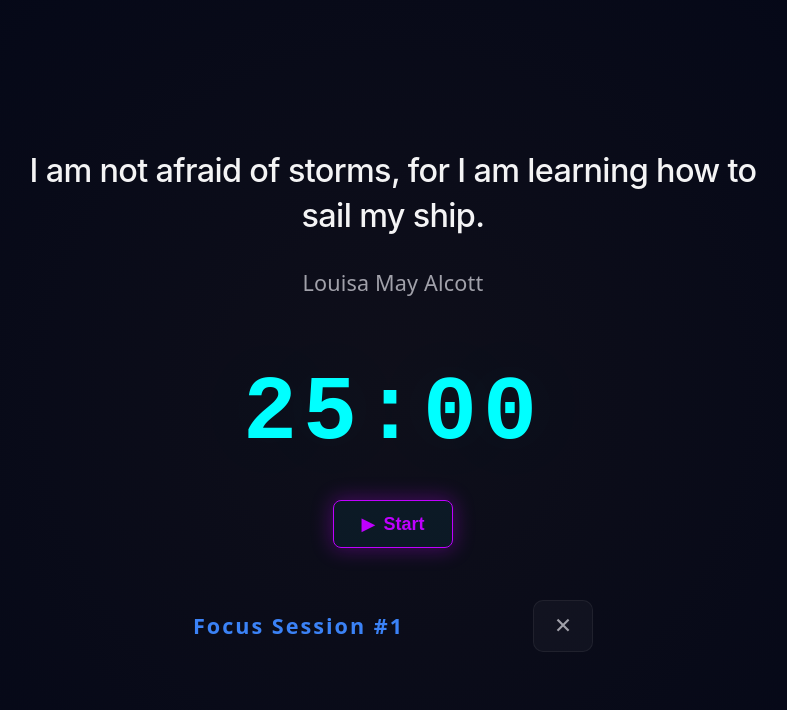
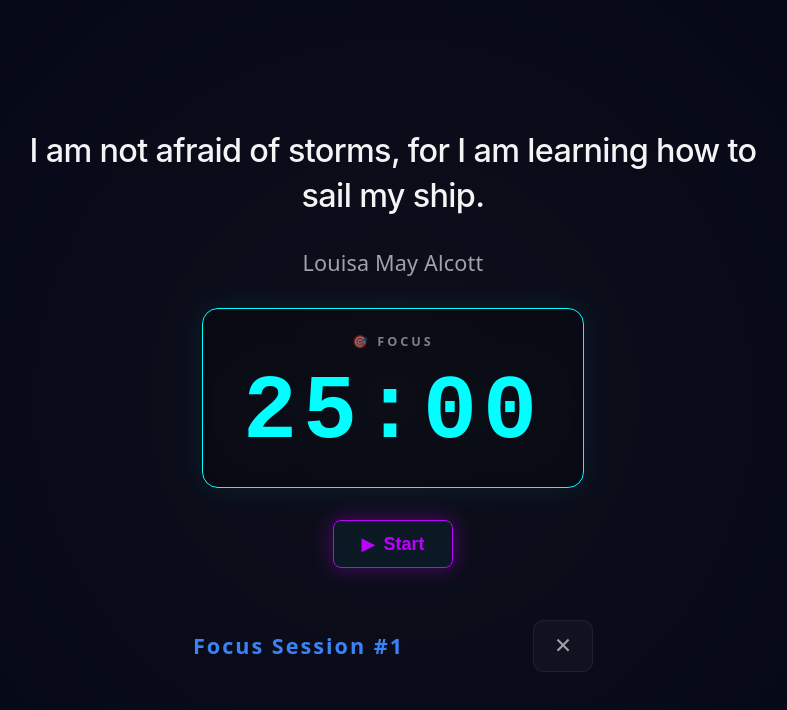
Before and after one commit to FinchDefense/flowstate-app, a React (Vite) app: page / in a window 1280 px wide. Both pictures are taken after a click on the button "⚡ Focus". Shown: the top 710 px of the page, without its empty margins (247-1034 px from the left). Built offline with nearby package versions, Linux system fonts and the light colour scheme.

Commit message:
Add a timer status and background to Focus Mode

```diff
--- a/src/App.tsx
+++ b/src/App.tsx
@@ -34,6 +34,7 @@ export function App() {
         isRunning={timer.isRunning}
         isOnBreak={timer.isOnBreak}
         breakTime={timer.breakTime}
+        glowColor={timer.glowColor}
        />
     }
 
--- a/src/components/Timer/FocusMode.css
+++ b/src/components/Timer/FocusMode.css
@@ -51,6 +51,30 @@
   color: #a1a1aa;
   text-align: center;
   animation: fadeInUp 0.8s ease 0.5s both;
+}
+
+.Focus-Mode-timer {
+  display: flex;
+  flex-direction: column;
+  padding: 20px 40px;
+  align-items: center;
+  justify-content: center;
+  border: 1px solid rgba(0, 255, 255, 0.1);
+  border-radius: 16px;
+  background: rgba(0, 0, 0, 0.2);
+  backdrop-filter: blur(4px);
+  transition: border-color 0.5s ease box-shadow 0.5s ease;
+  min-width: 200px;
+}
+
+.Focus-Mode-timer-status {
+  font-size: 0.7rem;
+  font-weight: 600;
+  letter-spacing: 3px;
+  text-transform: uppercase;
+  color: var(--text-main);
+  opacity: 0.5;
+  margin-bottom: 4px;
 }
 
 .Focus-Mode-container .timer-display-time {
--- a/src/components/Timer/FocusMode.tsx
+++ b/src/components/Timer/FocusMode.tsx
@@ -14,6 +14,7 @@ interface FocusModeProps {
   isRunning: boolean;
   isOnBreak: boolean;
   breakTime: number;
+  glowColor: string;
 }
 
 export function FocusMode({
@@ -25,6 +26,7 @@ export function FocusMode({
   isRunning,
   isOnBreak,
   breakTime,
+  glowColor,
 }: FocusModeProps) {
   const [quote, setQuote] = useState<Quote>(() => getRandomQuote());
 
@@ -77,15 +79,20 @@ export function FocusMode({
       <div className="Focus-Mode-Quote">{quote.text}</div>
       <div className="Focus-Mode-Quote-Author">{quote.author}</div>
 
-      <div className="bonfire-container">
-        <div className="logs log-1"></div>
-        <div className="logs log-2"></div>
-        <div className="flame red"></div>
-        <div className="flame orange"></div>
-        <div className="flame gold"></div>
+      <div
+        className="Focus-Mode-timer"
+        style={{
+          borderColor: isOnBreak ? "#4ade80" : glowColor,
+          boxShadow: `0 0 30px 2px ${isOnBreak ? "rgba(74, 222, 128, 0.15)" : "rgba(0, 255, 255, 0.08)"}`,
+        }}
+      >
+        <div className="Focus-Mode-timer-status">
+          {isOnBreak ? "☕ Break" : "🎯 Focus"}
+        </div>
+        <div className="timer-display-time">
+          {isOnBreak ? formatTime(breakTime) : formatTime(time)}
+        </div>
       </div>
-
-      <div className="timer-display-time">{isOnBreak ? formatTime(breakTime) : formatTime(time)}</div>
 
       <button
         onClick={() => {
```
